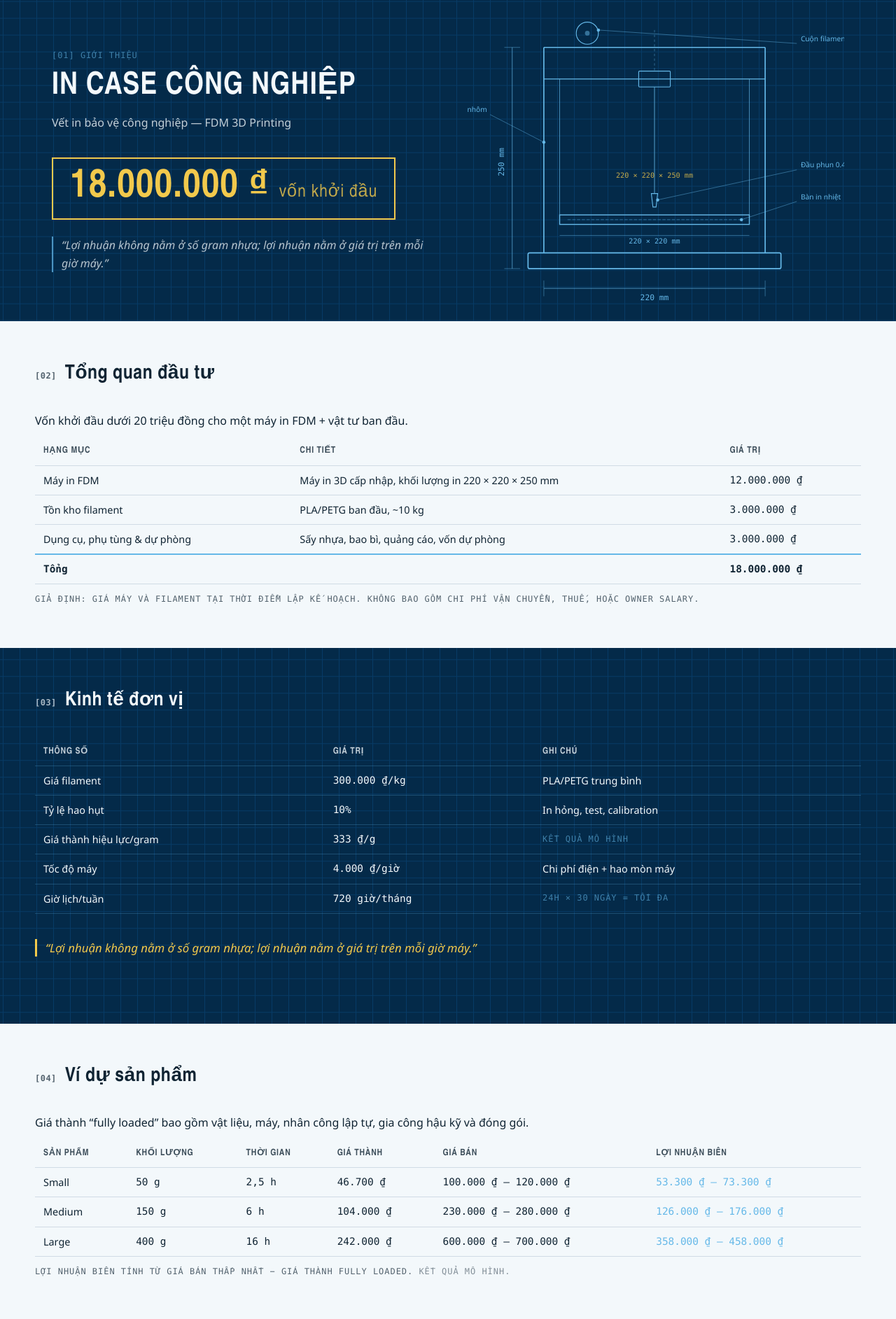
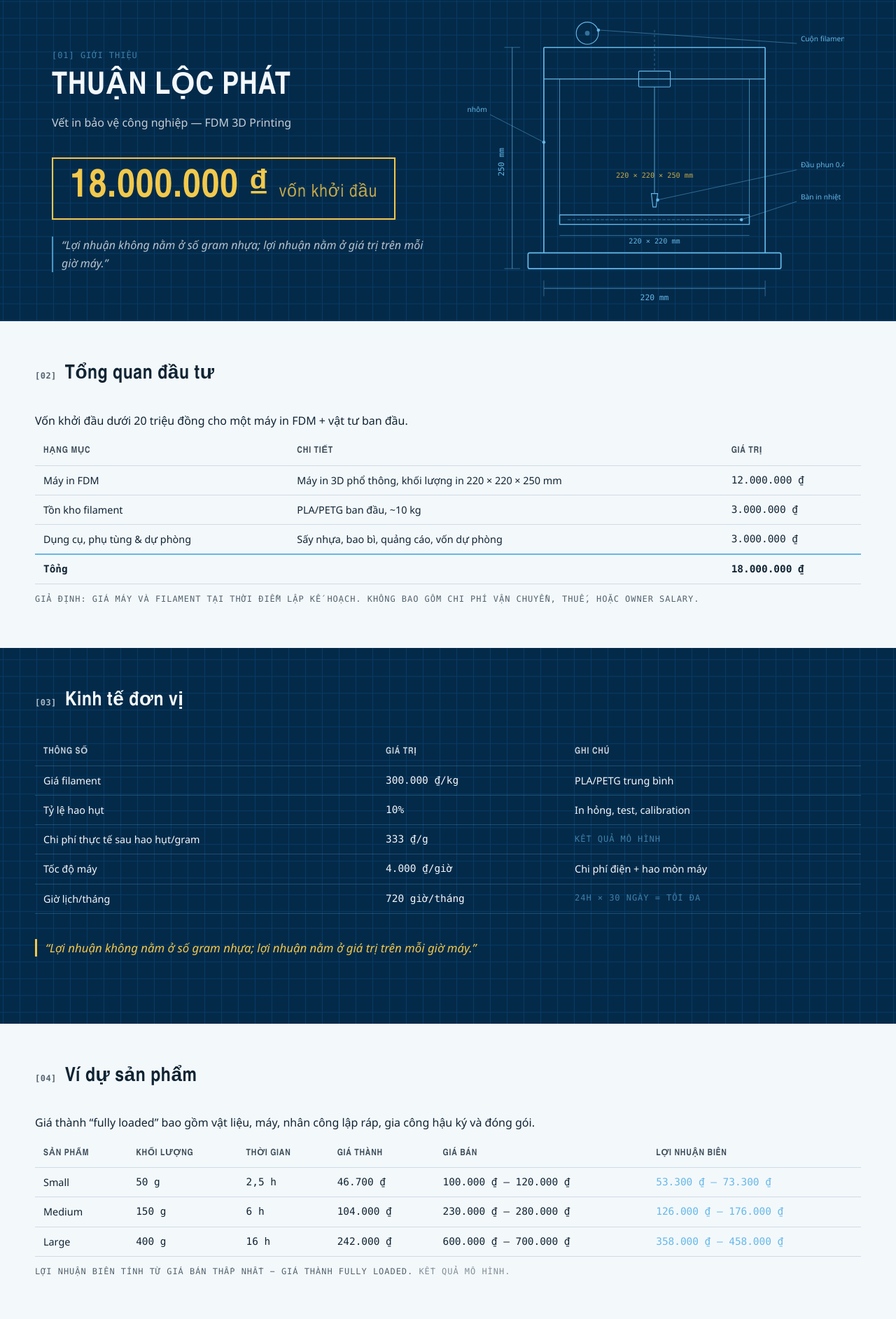
Before and after one commit to morikeishi01/in-case-cong-nghiep, a website built with Vite: page index.html in a window 1280 px wide. Shown: the top 1885 px of the page at 70% size. Built offline with nearby package versions, Linux system fonts and the light colour scheme.

Commit message:
feat: rebrand website as Thuan Loc Phat

```diff
--- a/index.html
+++ b/index.html
@@ -3,22 +3,22 @@
   <head>
     <meta charset="UTF-8" />
     <meta name="viewport" content="width=device-width, initial-scale=1.0" />
-    <meta name="description" content="IN CASE C&Ocirc;NG NGHI&#7878;P &mdash; Ph&acirc;n t&iacute;ch &#273;&#7847;u t&#432; s&#7843;n xu&#7845;t v&#7871;t in b&#7843;o v&#7879; c&ocirc;ng nghi&#7879;p FDM. V&#7889;n kh&#7903;i &#273;&#7847;u d&#432;&#7899;i 20 tri&#7879;u, ho&agrave;n v&#7889;n 4,69 th&aacute;ng." />
-    <meta property="og:title" content="IN CASE C&Ocirc;NG NGHI&#7878;P &mdash; Ph&acirc;n t&iacute;ch &#273;&#7847;u t&#432;" />
+    <meta name="description" content="THU&#7852;N L&#7896;C PH&Aacute;T &mdash; Ph&acirc;n t&iacute;ch &#273;&#7847;u t&#432; s&#7843;n xu&#7845;t v&#7871;t in b&#7843;o v&#7879; c&ocirc;ng nghi&#7879;p FDM. V&#7889;n kh&#7903;i &#273;&#7847;u d&#432;&#7899;i 20 tri&#7879;u, ho&agrave;n v&#7889;n 4,69 th&aacute;ng." />
+    <meta property="og:title" content="THU&#7852;N L&#7896;C PH&Aacute;T &mdash; Ph&acirc;n t&iacute;ch &#273;&#7847;u t&#432;" />
     <meta property="og:description" content="V&#7871;t in b&#7843;o v&#7879; c&ocirc;ng nghi&#7879;p FDM. V&#7889;n kh&#7903;i &#273;&#7847;u d&#432;&#7899;i 20 tri&#7879;u, ho&agrave;n v&#7889;n 4,69 th&aacute;ng." />
     <meta property="og:type" content="website" />
     <meta property="og:image" content="%BASE_URL%og-image.png" />
     <meta property="og:image:width" content="1200" />
     <meta property="og:image:height" content="630" />
     <meta property="og:image:type" content="image/png" />
-    <meta property="og:image:alt" content="IN CASE C&Ocirc;NG NGHI&#7878;P &mdash; Ph&acirc;n t&iacute;ch &#273;&#7847;u t&#432;" />
+    <meta property="og:image:alt" content="THU&#7852;N L&#7896;C PH&Aacute;T &mdash; Ph&acirc;n t&iacute;ch &#273;&#7847;u t&#432;" />
     <!-- Twitter / X large card -->
     <meta name="twitter:card" content="summary_large_image" />
-    <meta name="twitter:title" content="IN CASE C&Ocirc;NG NGHI&#7878;P &mdash; Ph&acirc;n t&iacute;ch &#273;&#7847;u t&#432;" />
+    <meta name="twitter:title" content="THU&#7852;N L&#7896;C PH&Aacute;T &mdash; Ph&acirc;n t&iacute;ch &#273;&#7847;u t&#432;" />
     <meta name="twitter:description" content="V&#7871;t in b&#7843;o v&#7879; c&ocirc;ng nghi&#7879;p FDM. V&#7889;n kh&#7903;i &#273;&#7847;u d&#432;&#7899;i 20 tri&#7879;u, ho&agrave;n v&#7889;n 4,69 th&aacute;ng." />
     <meta name="twitter:image" content="%BASE_URL%og-image.png" />
     <!-- Deferred: canonical URL and organization JSON-LD intentionally omitted until real production domain and legal details are confirmed -->
-    <title>IN CASE C&Ocirc;NG NGHI&#7878;P &mdash; Ph&acirc;n t&iacute;ch &#273;&#7847;u t&#432;</title>
+    <title>THU&#7852;N L&#7896;C PH&Aacute;T &mdash; Ph&acirc;n t&iacute;ch &#273;&#7847;u t&#432;</title>
     <link rel="icon" type="image/svg+xml" href="%BASE_URL%favicon.svg" />
   </head>
   <body>
--- a/src/lib/finance.ts
+++ b/src/lib/finance.ts
@@ -1,5 +1,5 @@
 /**
- * Pure finance calculation functions for IN CASE CÔNG NGHIỆP.
+ * Pure finance calculation functions for THUẬN LỘC PHÁT.
  * All monetary values in VND. No DOM, no side effects.
  *
  * Validation contract:
--- a/src/main.ts
+++ b/src/main.ts
@@ -44,7 +44,7 @@ const footer = document.createElement('footer');
 footer.className = 'site-footer';
 footer.innerHTML = `
   <div class="container">
-    <p>IN CASE C&Ocirc;NG NGHI&#7878;P &mdash; N&#7873;n t&#7843;ng tr&igrave;nh b&agrave;y nh&agrave; &#273;&#7847;u t&#432;</p>
+    <p>THU&#7852;N L&#7896;C PH&Aacute;T &mdash; N&#7873;n t&#7843;ng tr&igrave;nh b&agrave;y nh&agrave; &#273;&#7847;u t&#432;</p>
   </div>
 `;
 main.appendChild(footer);
--- a/src/sections/business-hypotheses.ts
+++ b/src/sections/business-hypotheses.ts
@@ -17,7 +17,7 @@ export function renderBusinessHypotheses(): HTMLElement {
   section.innerHTML = `
     <div class="container section-inner">
       <div class="section-header">
-        <h2><span class="section-index">[07]</span> Gi&#7843; thu&#7871;t kinh doanh</h2>
+        <h2><span class="section-index">[07]</span> Gi&#7843; thuy&#7879;t kinh doanh</h2>
       </div>
       <ul class="hypothesis-list">
         <li>
--- a/src/sections/hero.ts
+++ b/src/sections/hero.ts
@@ -10,7 +10,7 @@ export function renderHero(): HTMLElement {
       <div class="hero-layout">
         <div class="hero-text">
           <p class="dim-label">[01] Giới thiệu</p>
-          <h1>IN CASE C&Ocirc;NG NGHI&#7878;P</h1>
+          <h1>THU&#7852;N L&#7896;C PH&Aacute;T</h1>
           <p class="hero-subtitle">
             V&#7871;t in b&#7843;o v&#7879; c&ocirc;ng nghi&#7879;p &mdash; FDM 3D Printing
           </p>
--- a/src/sections/investment-summary.ts
+++ b/src/sections/investment-summary.ts
@@ -24,7 +24,7 @@ export function renderInvestmentSummary(): HTMLElement {
           <tbody>
             <tr>
               <td>M&aacute;y in FDM</td>
-              <td>M&aacute;y in 3D c&#7845;p nh&#7853;p, kh&#7889;i l&#432;&#7907;ng in 220 &times; 220 &times; 250 mm</td>
+              <td>M&aacute;y in 3D ph&#7893; th&ocirc;ng, kh&#7889;i l&#432;&#7907;ng in 220 &times; 220 &times; 250 mm</td>
               <td class="data">${formatVND(assumptions.printerCost)}</td>
             </tr>
             <tr>
--- a/src/sections/product-examples.ts
+++ b/src/sections/product-examples.ts
@@ -26,7 +26,7 @@ export function renderProductExamples(): HTMLElement {
       <div class="section-header">
         <h2><span class="section-index">[04]</span> V&iacute; d&#7921; s&#7843;n ph&#7849;m</h2>
       </div>
-      <p>Gi&aacute; th&agrave;nh &ldquo;fully loaded&rdquo; bao g&#7891;m v&#7853;t li&#7879;u, m&aacute;y, nh&acirc;n c&ocirc;ng l&#7853;p t&#7921;, gia c&ocirc;ng h&#7853;u k&#7929; v&agrave; &#273;&oacute;ng g&oacute;i.</p>
+      <p>Gi&aacute; th&agrave;nh &ldquo;fully loaded&rdquo; bao g&#7891;m v&#7853;t li&#7879;u, m&aacute;y, nh&acirc;n c&ocirc;ng l&#7853;p r&#225;p, gia c&ocirc;ng h&#7853;u k&#253; v&agrave; &#273;&oacute;ng g&oacute;i.</p>
       <div class="table-wrapper">
         <table>
           <caption class="visually-hidden">B&#7843;ng v&iacute; d&#7921; s&#7843;n ph&#7849;m: gi&aacute; th&agrave;nh, gi&aacute; b&aacute;n v&agrave; l&#7907;i nhu&#7853;n bi&ecirc;n</caption>
--- a/src/sections/unit-economics.ts
+++ b/src/sections/unit-economics.ts
@@ -12,7 +12,7 @@ export function renderUnitEconomics(): HTMLElement {
       </div>
       <div class="table-wrapper">
         <table>
-          <caption class="visually-hidden">B&#7843;ng kinh t&#7871; &#273;&#417;n v&#7883;: gi&aacute; filament, t&#7927; l&#7879; hao h&#7909;t, gi&aacute; th&agrave;nh hi&#7879;u l&#7921;c</caption>
+          <caption class="visually-hidden">B&#7843;ng kinh t&#7871; &#273;&#417;n v&#7883;: gi&aacute; filament, t&#7927; l&#7879; hao h&#7909;t, chi ph&iacute; th&#7921;c t&#7871; sau hao h&#7909;t</caption>
           <thead>
             <tr>
               <th>Th&ocirc;ng s&#7889;</th>
@@ -32,7 +32,7 @@ export function renderUnitEconomics(): HTMLElement {
               <td>In h&#7887;ng, test, calibration</td>
             </tr>
             <tr>
-              <td>Gi&aacute; th&agrave;nh hi&#7879;u l&#7921;c/gram</td>
+              <td>Chi ph&iacute; th&#7921;c t&#7871; sau hao h&#7909;t/gram</td>
               <td class="data">${formatVND(assumptions.effectiveCostPerGram)}/g</td>
               <td class="dim-label">K&#7871;t qu&#7843; m&ocirc; h&igrave;nh</td>
             </tr>
@@ -42,7 +42,7 @@ export function renderUnitEconomics(): HTMLElement {
               <td>Chi ph&iacute; &#273;i&#7879;n + hao m&ograve;n m&aacute;y</td>
             </tr>
             <tr>
-              <td>Gi&#7901; l&#7883;ch/tu&#7847;n</td>
+              <td>Gi&#7901; l&#7883;ch/th&aacute;ng</td>
               <td class="data">${formatNumber(assumptions.maxCalendarHoursPerMonth)} gi&#7901;/th&aacute;ng</td>
               <td class="dim-label">24h &times; 30 ng&agrave;y = t&#7889;i &#273;a</td>
             </tr>
```
Also changed, not shown: README.md, public/favicon.svg, public/og-image.png, public/og-image.svg.
